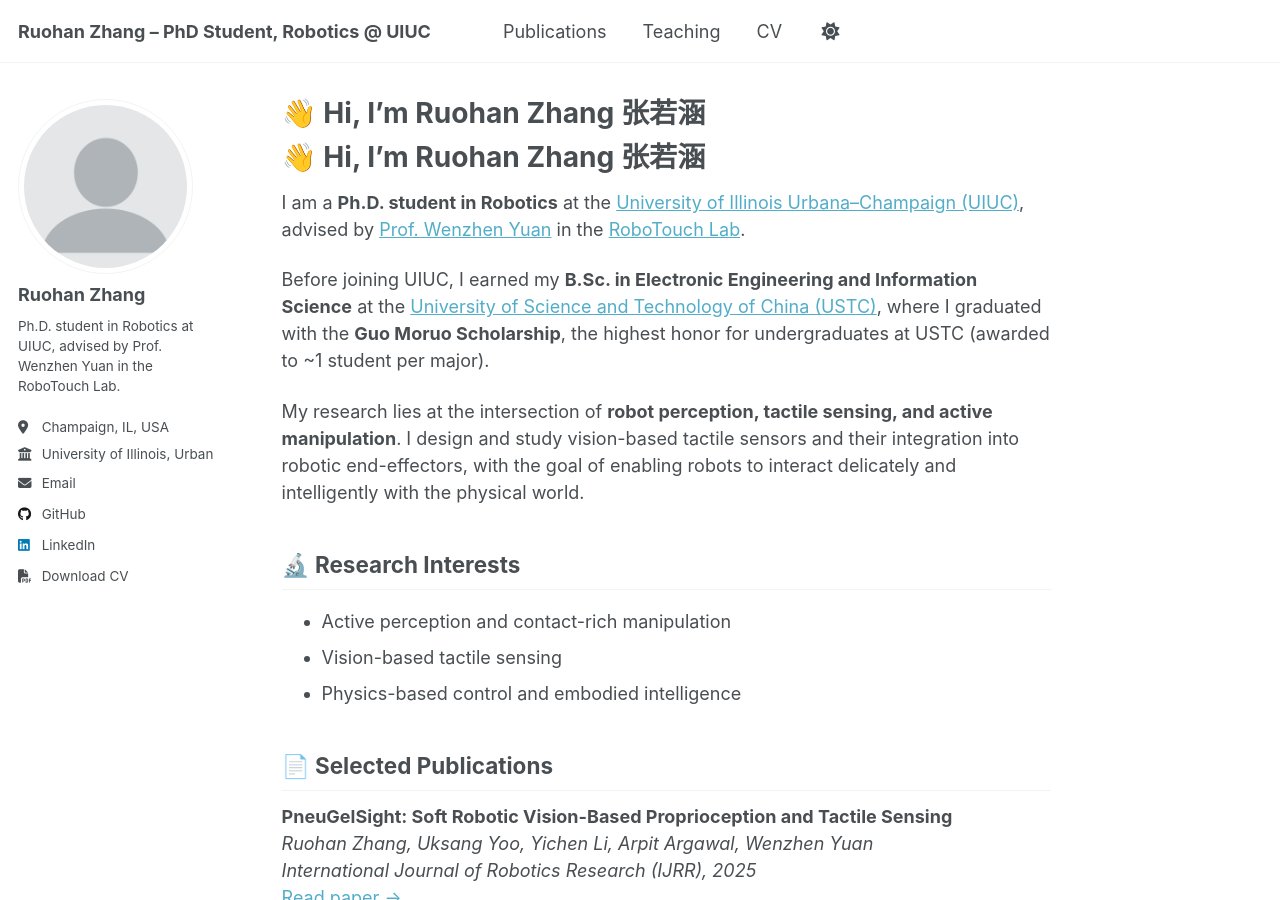
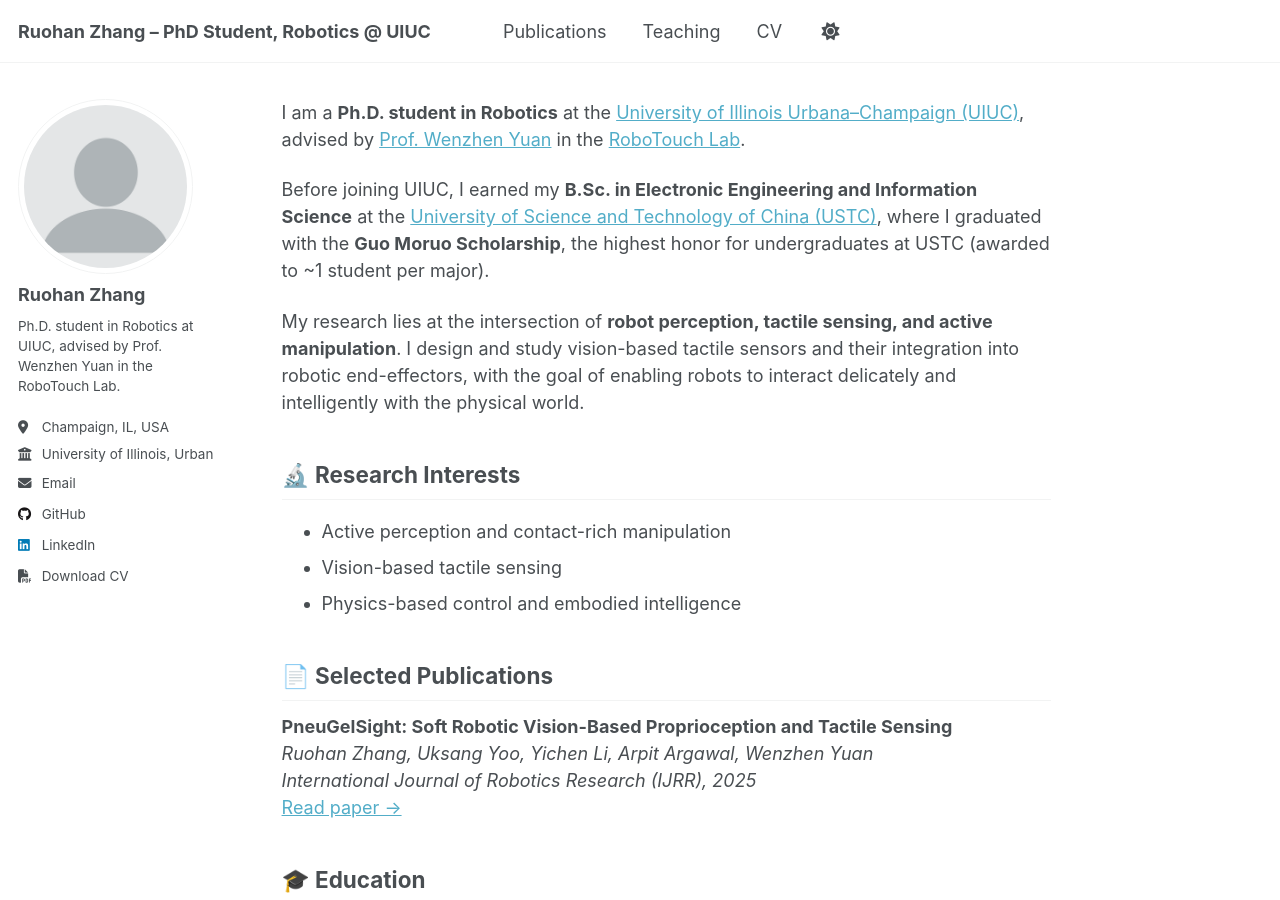
Before and after one commit to rhzhang-ustc/rhzhang-ustc.github.io, a Jekyll site: the page built from _pages/about.md, in a window 1280 px wide and 900 px high. Built offline with Jekyll 4.4.1, drawn with Linux system fonts in a browser that asks for light colours; a script that is not in the unit is left out; our own code applies the rules of GitHub Pages for plain Markdown files.

Commit message:
fix double title

```diff
--- a/_pages/about.md
+++ b/_pages/about.md
@@ -6,7 +6,7 @@ redirect_from:
   - /about.html
 ---
 
-# 👋 Hi, I’m Ruohan Zhang 张若涵
+<!-- # 👋 Hi, I’m Ruohan Zhang 张若涵 -->
 
 I am a **Ph.D. student in Robotics** at the [University of Illinois Urbana–Champaign (UIUC)](https://illinois.edu/), advised by [Prof. Wenzhen Yuan](https://scholar.google.com/citations?user=SNqm6doAAAAJ&hl=en/) in the [RoboTouch Lab](https://robotouchlab.web.illinois.edu/).
 
```
